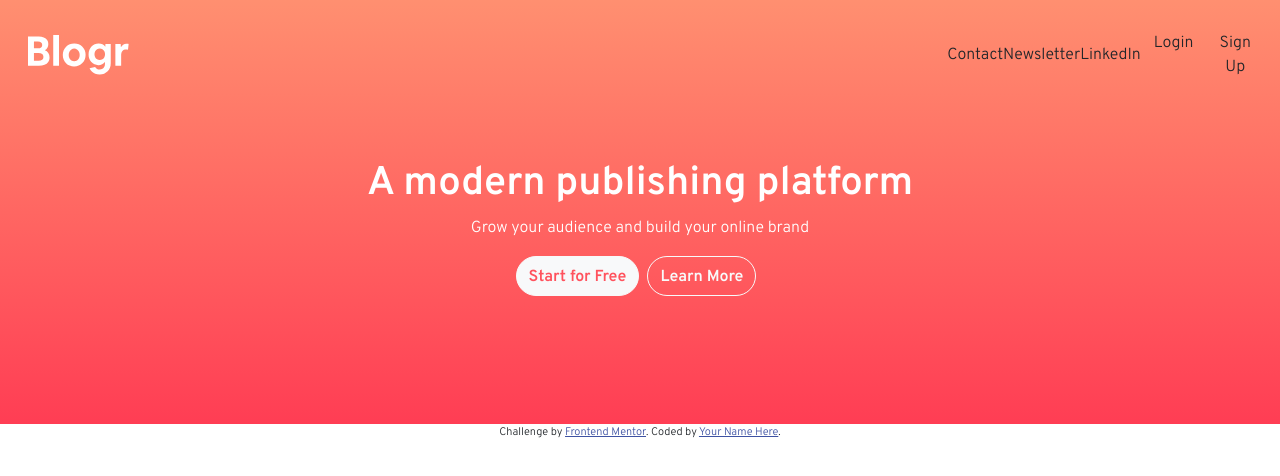
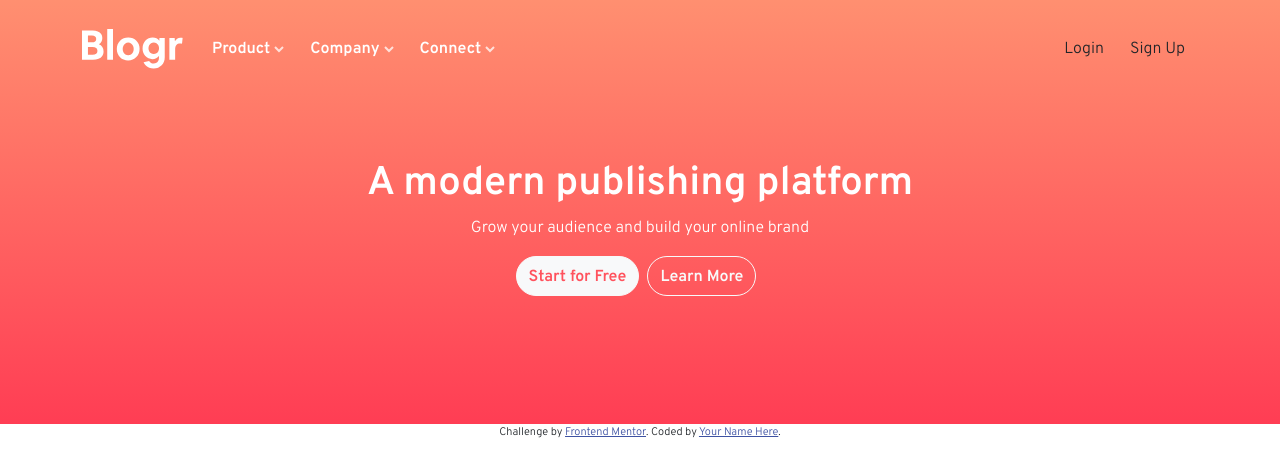
Before and after one commit to azaespa/blogr-landing-page, a plain HTML site: page index.html in a window 1280 px wide. Drawn offline with nearby package versions, Linux system fonts and the light colour scheme.

Commit message:
nav collapse style

```diff
--- a/index.html
+++ b/index.html
@@ -21,26 +21,29 @@
       <button class="navbar-toggler hamburger-btn" type="button" data-bs-toggle="collapse" data-bs-target="#navmenu">
         <img class="hamburger-icon" src="images/icon-hamburger.svg" alt="">
     </button>
-    </div>
     <div class="collapse navbar-collapse" id="navmenu">
-      <div class="navbar-nav text-center">
-        <div class="nav-item navbar-toggler" data-bs-toggle="collapse" data-bs-target="#product">Product</div>
-        <div class="nav-item navbar-toggler" data-bs-toggle="collapse" data-bs-target="#company">Company</div>
-        <div class="nav-item navbar-toggler" data-bs-toggle="collapse" data-bs-target="#connect">Connect</div>
-        <div class="collapse navbar-collapse" id="connect">
-          <div class="navbar-nav text-center">
-            <div class="nav-item">Contact</div>
-            <div class="nav-item">Newsletter</div>
-            <div class="nav-item">LinkedIn</div>
+      <div class="navbar-nav text-center nav-btns">
+        <a role="button" class="btn nav-item nav-item-main" data-bs-toggle="collapse" href="#product">Product </a>
+        <a role="button" class="btn nav-item nav-item-main" data-bs-toggle="collapse" href="#company">Company </a>
+        <div class="position-relative" id="connectNav">
+          <a role="button" class="btn nav-item nav-item-main" data-bs-toggle="collapse" href="#connect" id="connectBtn">Connect </a>
+          <div class="collapse nav-links" id="connect">
+            <div class="navbar-nav text-center">
+              <div class="nav-item"><a href="" class="nav-link">Contact</a></div>
+              <div class="nav-item"><a href="" class="nav-link">Newsletter</a></div>
+              <div class="nav-item"><a href="" class="nav-link">LinkedIn</a></div>
+            </div>
           </div>
         </div>
       </div>
-      <div class="navbar-nav text-center">
+      <div class="navbar-nav text-center ms-auto">
         <div class="nav-item"><button class="btn">Login</button></div>
         <div class="nav-item"><button class="btn">Sign Up</button></div>
       </div>
     </div>
+    </div>
   </nav>
+
   <!-- Showcase -->
   <section class="px-3 showcase">
     <div class="container">
@@ -136,5 +139,6 @@
   </div>
 
   <script src="https://cdn.jsdelivr.net/npm/bootstrap@5.0.2/dist/js/bootstrap.bundle.min.js" integrity="sha384-MrcW6ZMFYlzcLA8Nl+NtUVF0sA7MsXsP1UyJoMp4YLEuNSfAP+JcXn/tWtIaxVXM" crossorigin="anonymous"></script>
+  <script src="script.js"></script>
 </body>
 </html>
--- /dev/null
+++ b/script.js
@@ -0,0 +1,14 @@
+const connectNav = document.getElementById("connectNav"),
+    connectBtn = connectNav.getElementById("connectBtn"),
+    connectCollapse = connectNav.querySelector(".collapse");
+
+function init(){
+    connectBtn.addEventListener("click", handleClick);
+
+}
+
+function handleClick(event) {
+    console.log(event.target)
+}
+
+init();
--- a/style.css
+++ b/style.css
@@ -46,6 +46,40 @@ body {
     height: 100%;
 }
 
+#navmenu {
+    background-color: var(--white);
+    border-radius: 5px;
+}
+
+.nav-item {
+    font-family: inherit;
+    font-size: var(--fs-default);
+    font-weight: var(--fw-bold-set-one);
+    color: var(--very-dark-blue);
+    text-decoration: none;
+}
+
+.nav-item-main:focus {
+    box-shadow: none;
+}
+
+.nav-item-main::after {
+    content: url(images/icon-arrow-dark.svg);
+}
+
+.nav-btns {
+    padding: 1rem;
+}
+
+.nav-links {
+    border-radius: 5px;
+    background-color: hsl(240, 7%, 94%);
+}
+
+.navbar-light .navbar-nav .nav-link {
+    color: var(--very-grayish-blue);
+}
+
 .showcase {
     padding-top: 10rem;
     padding-bottom: 8rem;
@@ -84,3 +118,40 @@ body {
 
 .attribution { font-size: 11px; text-align: center; }
 .attribution a { color: hsl(228, 45%, 44%); }
+
+@media (min-width: 992px){
+    #navmenu {
+        background-color: transparent;
+        border-radius: 0;
+    }
+
+    .nav-btns {
+        padding: 0;
+    }
+
+    .nav-item {
+        color: var(--white);
+    }
+
+    .nav-item-main::after {
+        content: url(images/icon-arrow-light.svg)
+    }
+
+    .nav-links {
+        position: absolute;
+        background-color: var(--white);
+    }
+
+    .nav-links .navbar-nav {
+        display: flex;
+        flex-direction: column;
+
+    }
+    .navbar-light .navbar-nav .nav-link {
+        color: var(--very-grayish-blue);
+    }
+
+    .navbar-light .navbar-nav .nav-link:hover {
+        color: var(--very-dark-black-blue);
+    }
+}
```
